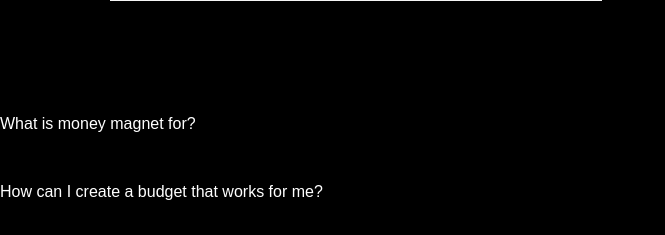
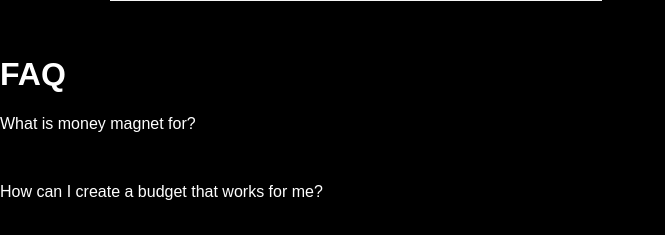
Before and after one commit to elijahgummer/MoneyMagnet-Budget-Expense-Managment-Web-App, a PHP site: page /home.php in a window 1280 px wide. Shown: the part 2867-3102 px from the top of the page, without its empty margins (0-665 px from the left). Run offline with PHP 8.4, Linux system fonts and the light colour scheme; some web fonts are replaced.

Commit message:
changed the code for the color on the h1

```diff
--- a/MoneyMagnet/css/home.css
+++ b/MoneyMagnet/css/home.css
@@ -429,6 +429,9 @@ html {
   background-color: #ffc400;
 }
 /* FAQ STYLING AREA */
+#FAQ h1 {
+  color: white;
+}
 #FAQ p {
   color: white;
 }
```
